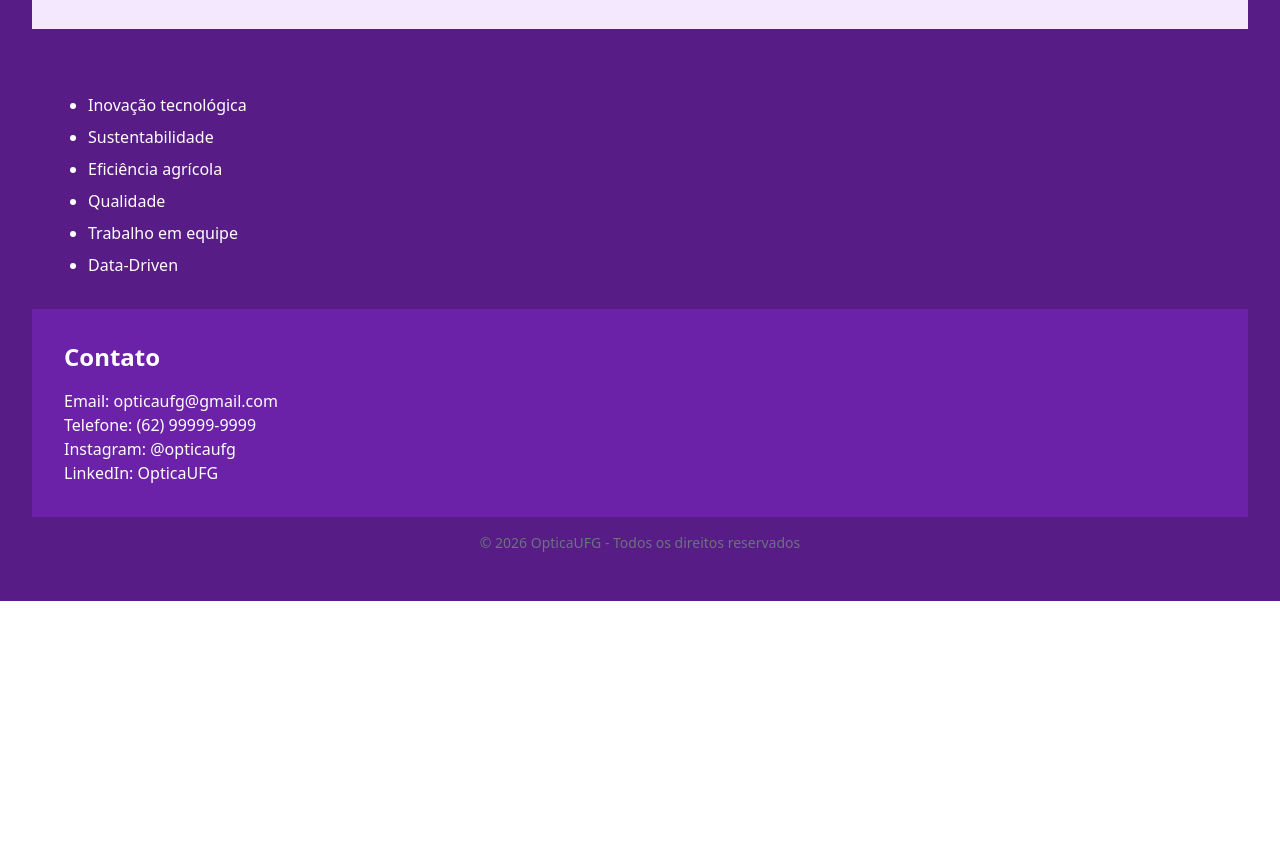
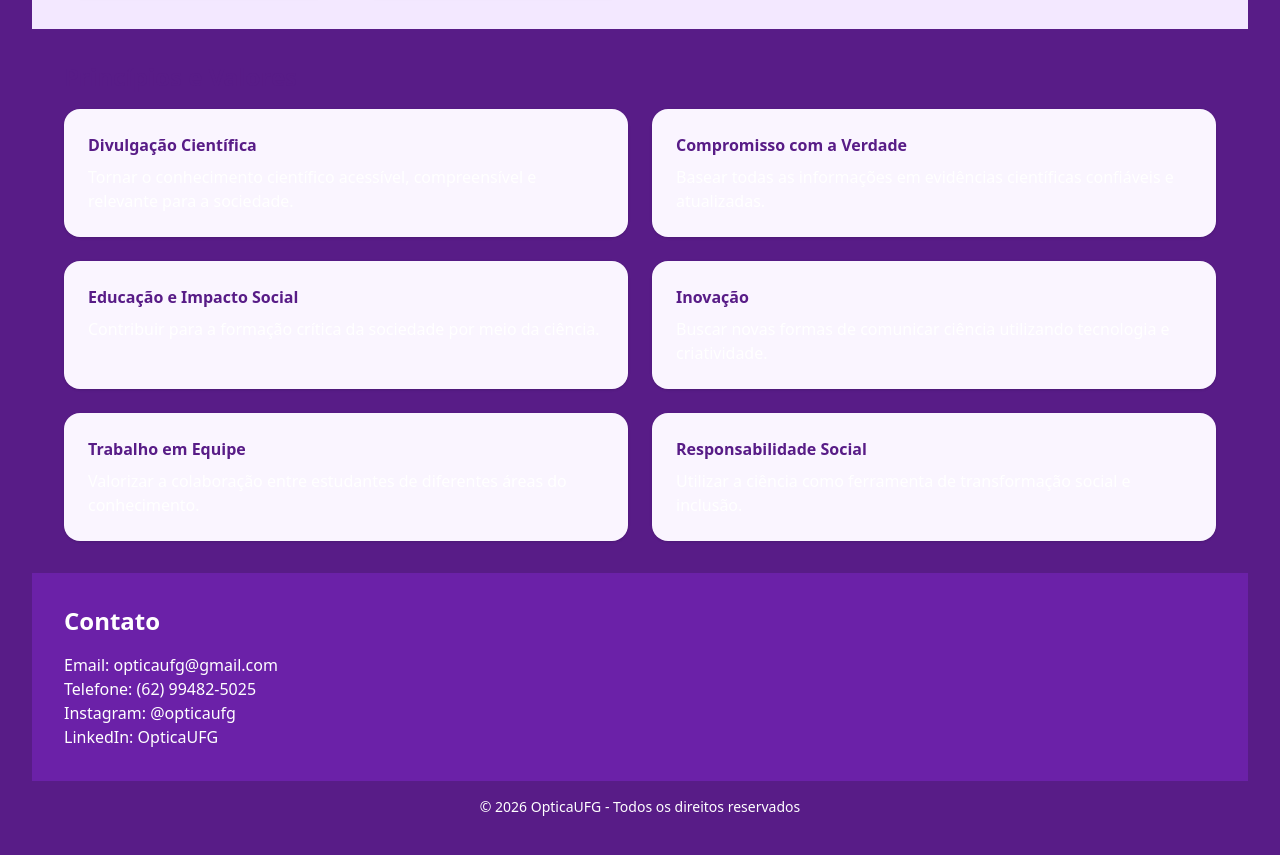
Before and after one commit to OpticaUFG/OpticaUFG, a plain HTML site: page index.html in a window 1280 px wide. Shown: the part 1127-1982 px from the top of the page. Before the commit the page ends 1728 px from the top, so only its background shows below. Drawn offline with nearby package versions, Linux system fonts and the light colour scheme.

Commit message:
Update index.html

```diff
--- a/index.html
+++ b/index.html
@@ -102,30 +102,54 @@ document.write(equipe.map(pessoa => `
 </div>
 </section>
 
-<!-- Princípios -->
 <section class="p-8">
-<h2 class="text-2xl font-bold text-purple-900">Princípios e Valores</h2>
-<ul class="list-disc ml-6 space-y-2">
-<li>Inovação tecnológica</li>
-<li>Sustentabilidade</li>
-<li>Eficiência agrícola</li>
-<li>Qualidade</li>
-<li>Trabalho em equipe</li>
-<li>Data-Driven</li>
-</ul>
+  <h2 class="text-2xl font-bold text-purple-900 mb-4">Princípios e Valores</h2>
+
+  <div class="grid md:grid-cols-2 gap-6">
+
+    <div class="bg-purple-50 p-6 rounded-2xl shadow">
+      <h3 class="font-bold mb-2 text-purple-900">Divulgação Científica</h3>
+      <p>Tornar o conhecimento científico acessível, compreensível e relevante para a sociedade.</p>
+    </div>
+
+    <div class="bg-purple-50 p-6 rounded-2xl shadow">
+      <h3 class="font-bold mb-2 text-purple-900">Compromisso com a Verdade</h3>
+      <p>Basear todas as informações em evidências científicas confiáveis e atualizadas.</p>
+    </div>
+
+    <div class="bg-purple-50 p-6 rounded-2xl shadow">
+      <h3 class="font-bold mb-2 text-purple-900">Educação e Impacto Social</h3>
+      <p>Contribuir para a formação crítica da sociedade por meio da ciência.</p>
+    </div>
+
+    <div class="bg-purple-50 p-6 rounded-2xl shadow">
+      <h3 class="font-bold mb-2 text-purple-900">Inovação</h3>
+      <p>Buscar novas formas de comunicar ciência utilizando tecnologia e criatividade.</p>
+    </div>
+
+    <div class="bg-purple-50 p-6 rounded-2xl shadow">
+      <h3 class="font-bold mb-2 text-purple-900">Trabalho em Equipe</h3>
+      <p>Valorizar a colaboração entre estudantes de diferentes áreas do conhecimento.</p>
+    </div>
+
+    <div class="bg-purple-50 p-6 rounded-2xl shadow">
+      <h3 class="font-bold mb-2 text-purple-900">Responsabilidade Social</h3>
+      <p>Utilizar a ciência como ferramenta de transformação social e inclusão.</p>
+    </div>
+
+  </div>
 </section>
-
 <!-- Contato -->
 <section class="bg-purple-800 text-white p-8">
 <h2 class="text-2xl font-bold mb-4">Contato</h2>
 <p>Email: opticaufg@gmail.com</p>
-<p>Telefone: (62) 99999-9999</p>
+<p>Telefone: (62) 99482-5025</p>
 <p>Instagram: @opticaufg</p>
 <p>LinkedIn: OpticaUFG</p>
 </section>
 
 <!-- Footer -->
-<footer class="text-center p-4 text-sm text-gray-500">
+<footer class="text-center p-4 text-sm text-black-500">
 © 2026 OpticaUFG - Todos os direitos reservados
 </footer>
 
```
